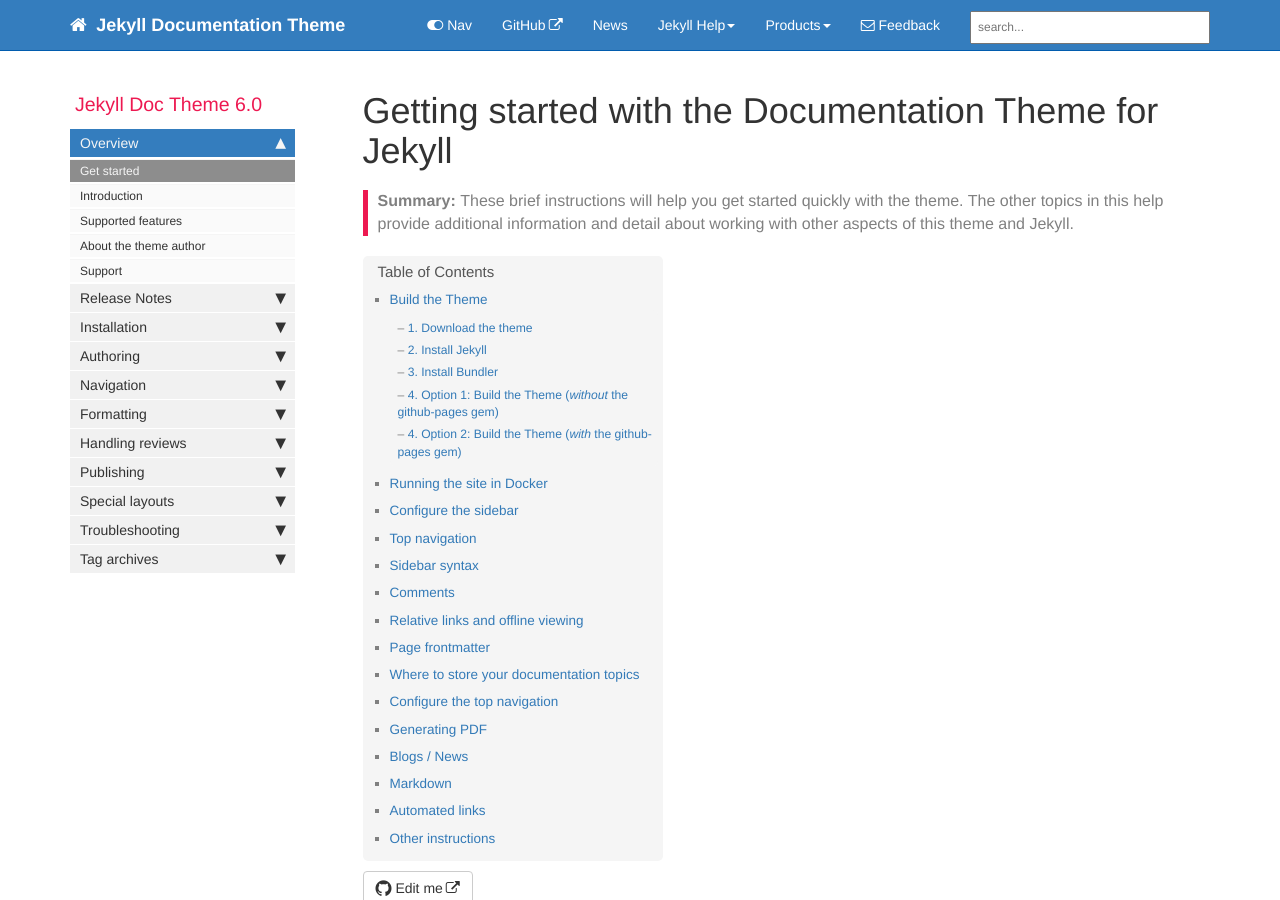
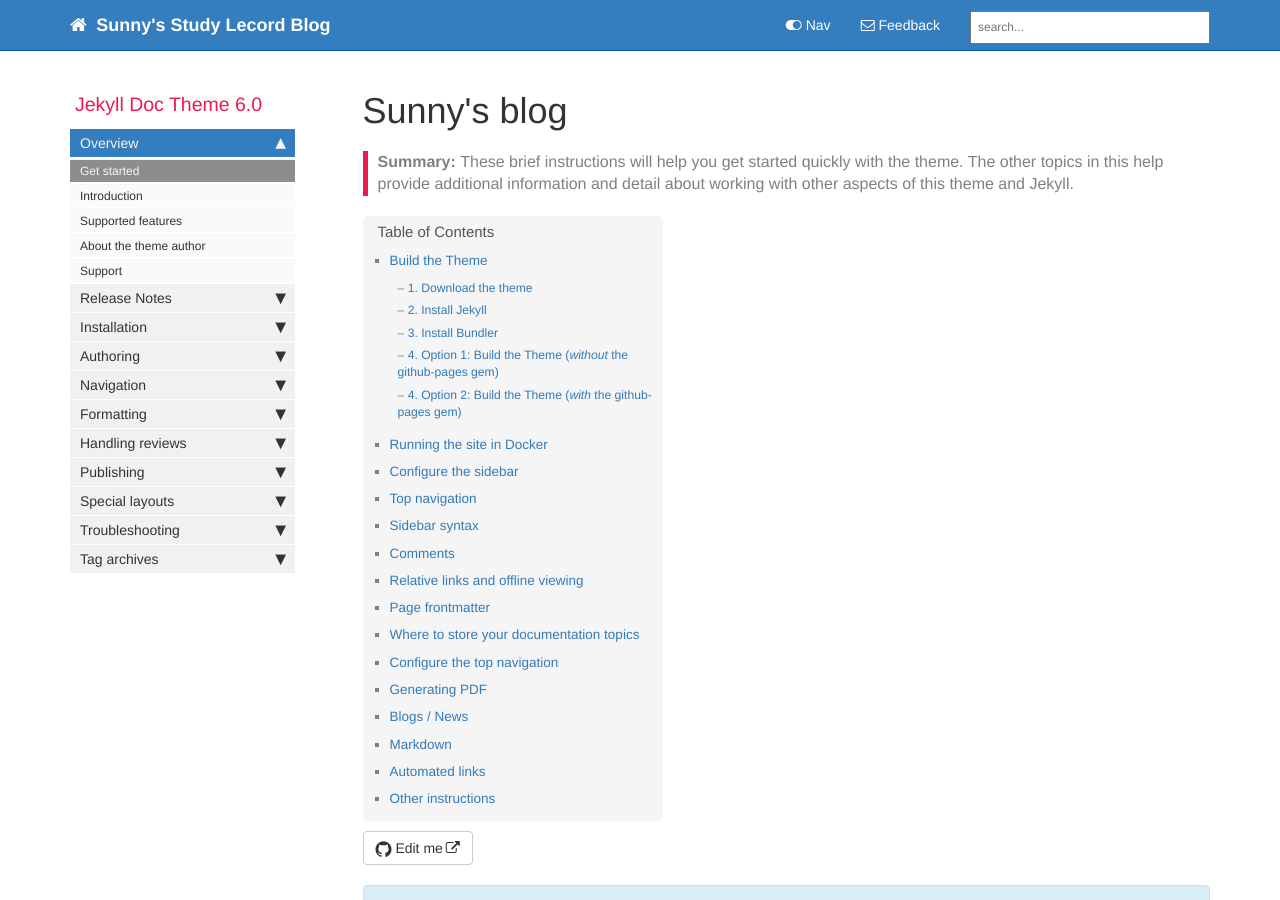
Before and after one commit to ParkEunSeon/ParkEunSeon.github.io, a Jekyll site: the page built from index.md, in a window 1280 px wide and 900 px high. Built offline with Jekyll 4.4.1, drawn with Linux system fonts in a browser that asks for light colours; comment, search, counter and statistics services are not loaded; some of the changed text lies outside the part shown.

Commit message:
테마변경

````diff
--- a/_config.yml
+++ b/_config.yml
@@ -3,10 +3,10 @@
 output: web
 # this property is useful for conditional filtering of content that is separate from the PDF.
 
-topnav_title: Jekyll Documentation Theme
+topnav_title: Sunny's Study Lecord Blog
 # this appears on the top navigation bar next to the home button
 
-site_title: Jekyll theme for documentation
+site_title: Sunny's Blog
 # this appears in the html browser tab for the site title (seen mostly by search engines, not users)
 
 company_name: Copyright 2021 Google LLC
@@ -33,9 +33,9 @@
   - vendor
 # these are the files and directories that jekyll will exclude from the build
 
-feedback_subject_line: Jekyll documentation theme
+feedback_subject_line: Sunny's Study Lecord Blog
 
-feedback_email: tomjoht@gmail.com
+# feedback_email: tomjoht@gmail.com
 # used as a contact email for the Feedback link in the top navigation bar
 
 # feedback_disable: true
--- a/index.md
+++ b/index.md
@@ -1,5 +1,5 @@
 ---
-title: "Getting started with the Documentation Theme for Jekyll"
+title: "Sunny's blog"
 keywords: sample homepage
 tags: [getting_started]
 sidebar: mydoc_sidebar
@@ -175,8 +175,8 @@
 ```yaml
 entries:
 - title: sidebar
-  product: Jekyll Doc Theme
-  version: 6.0
+  product: Study Lecord
+  version: 0.1
   folders:
   - title: Overview
     output: web, pdf
````
Also changed, not shown: _data/topnav.yml (+24 -24 lines).
